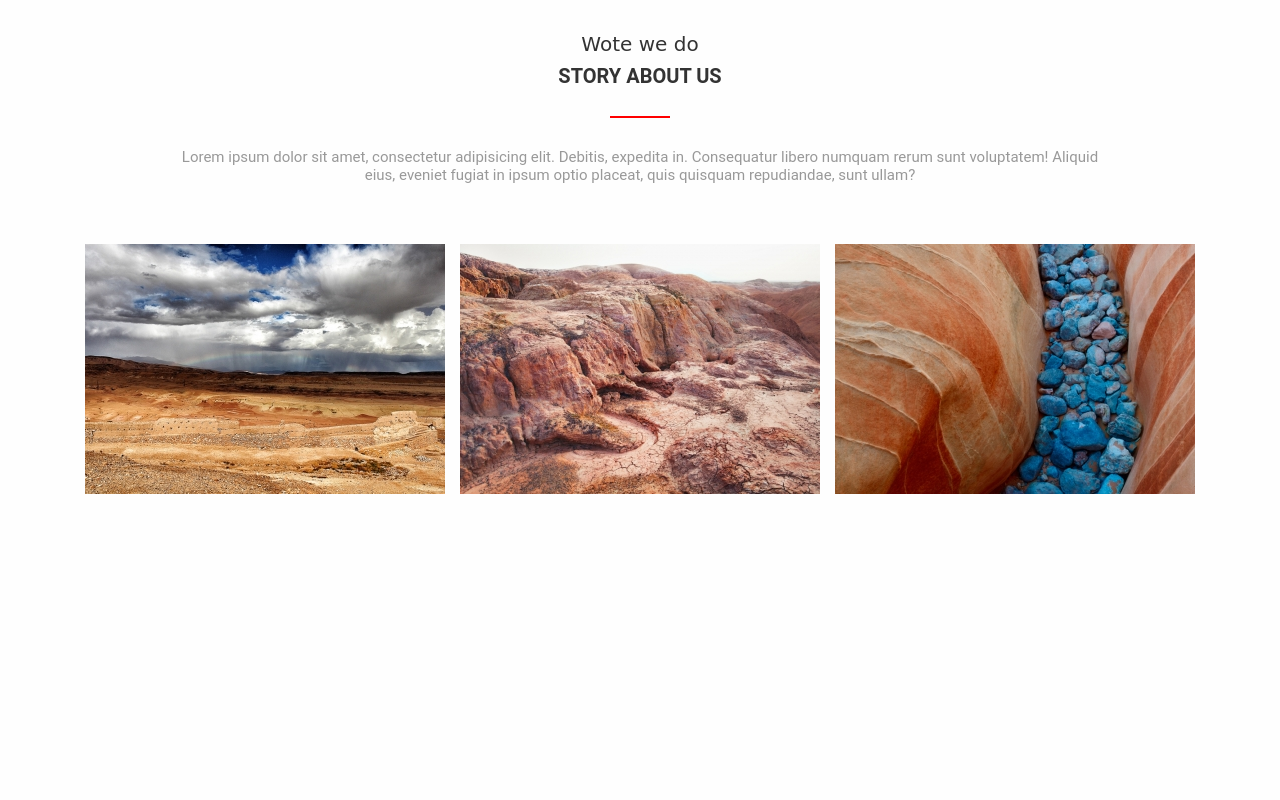
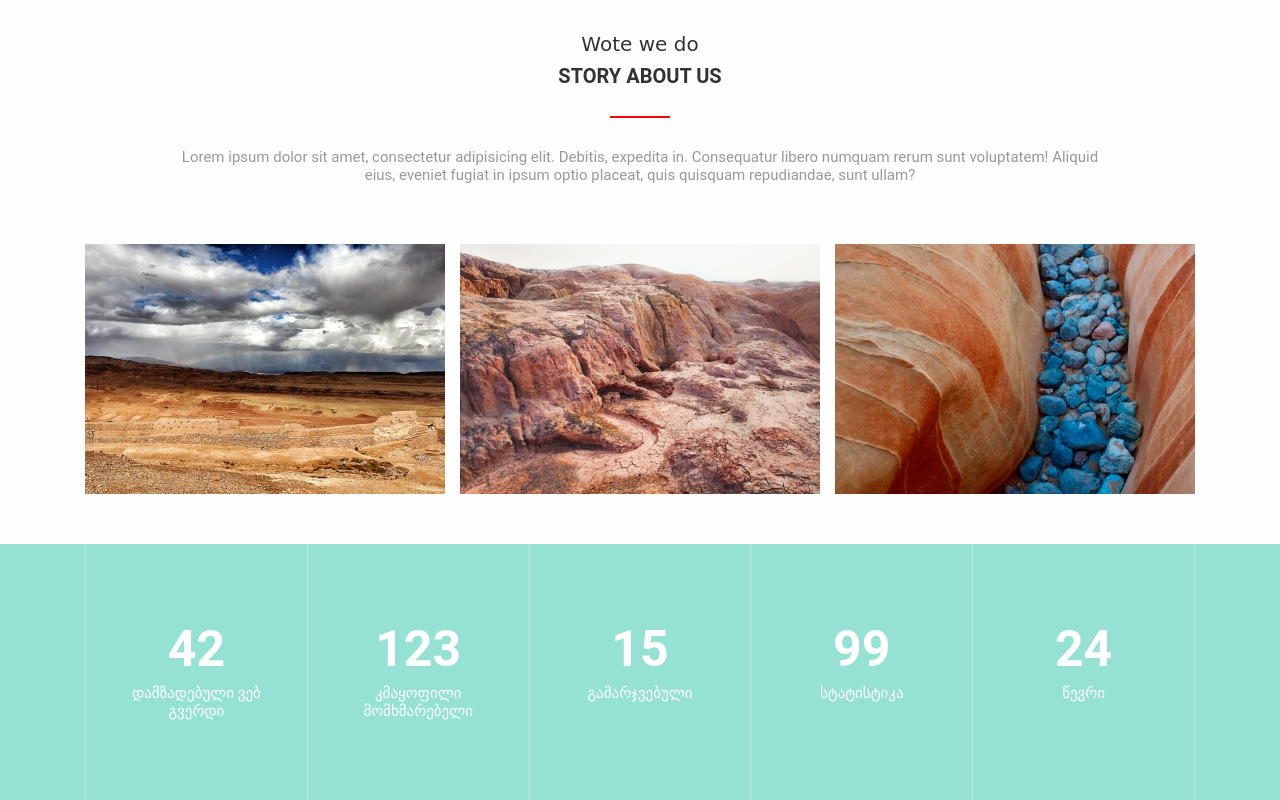
Before and after one commit to zurika777/dotdot, a website: page src/index.html in a window 1280 px wide. Shown: the part 1018-1818 px from the top of the page. Before the commit the page ends 1562 px from the top, so only its background shows below. Drawn offline with nearby package versions, Linux system fonts and the light colour scheme; files that its build step writes are made by us from their sources; files whose address does not match are found by name.

Commit message:
v 1.1 header and slider and about and statistics

```diff
--- a/src/assets/sass/blocks/statistic.scss
+++ b/src/assets/sass/blocks/statistic.scss
@@ -0,0 +1,30 @@
+.statistic {
+  background-color: #95e1d3 ;
+
+}
+.stat {
+  display: flex;
+
+}
+
+.stat__item {
+  flex: 1 1 0;
+  border-left: 1px solid #b5eae0;
+  text-align: center;
+  padding: 8rem 2em;
+  color: #fff;
+  &:last-child {
+    border-right: 1px solid #b5eae0;
+  }
+}
+.stat_count {
+  margin-bottom: 1rem;
+
+  font-size: 5rem;
+  font-weight: 700;
+  line-height: 1;
+}
+.stat__text {
+  font-size: 1.5rem;
+  text-transform: uppercase;
+}
--- a/src/index.html
+++ b/src/index.html
@@ -84,3 +84,32 @@ title: HomePage
 
     </div>  <!--/container-->
 </section>  <!--/section-->
+
+<div class="statistic">
+    <div class="container">
+        <div class="stat">
+            <div class="stat__item">
+                <div class="stat_count">42</div>
+                <div class="stat__text">დამზადებული ვებ გვერდი</div>
+            </div>
+            <div class="stat__item">
+                <div class="stat_count">123</div>
+                <div class="stat__text">კმაყოფილი მომხმარებელი</div>
+            </div>
+            <div class="stat__item">
+                <div class="stat_count">15</div>
+                <div class="stat__text">გამარჯვებული</div>
+            </div>
+            <div class="stat__item">
+                <div class="stat_count">99</div>
+                <div class="stat__text">სტატისტიკა</div>
+            </div>
+            <div class="stat__item">
+                <div class="stat_count">24</div>
+                <div class="stat__text">წევრი
+                </div>
+            </div>
+
+        </div>
+    </div>
+</div> <!--/statistic-->
```
Also changed, not shown: dist/assets/css/style.css, dist/assets/css/style.min.css, dist/index.html.
